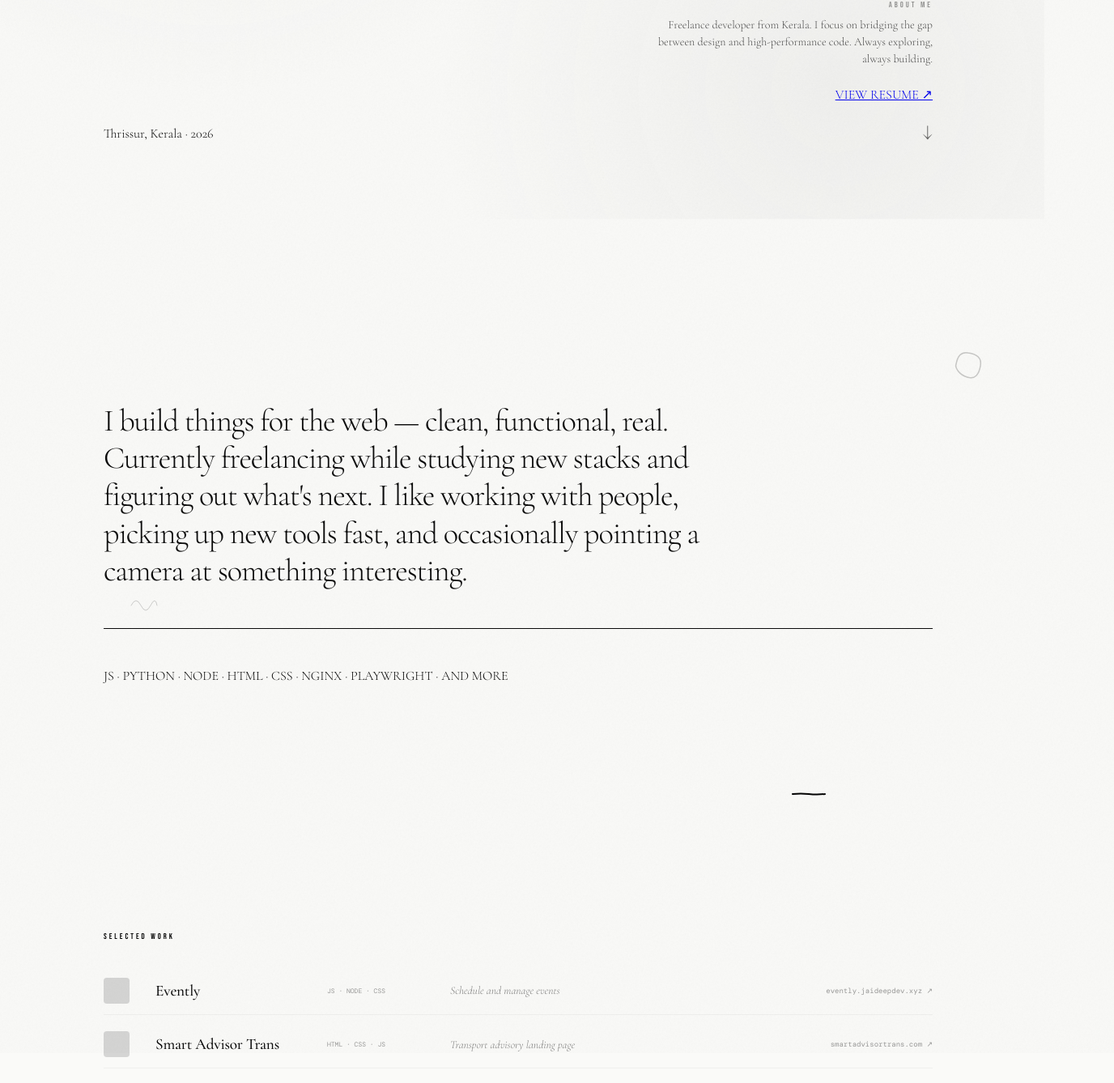
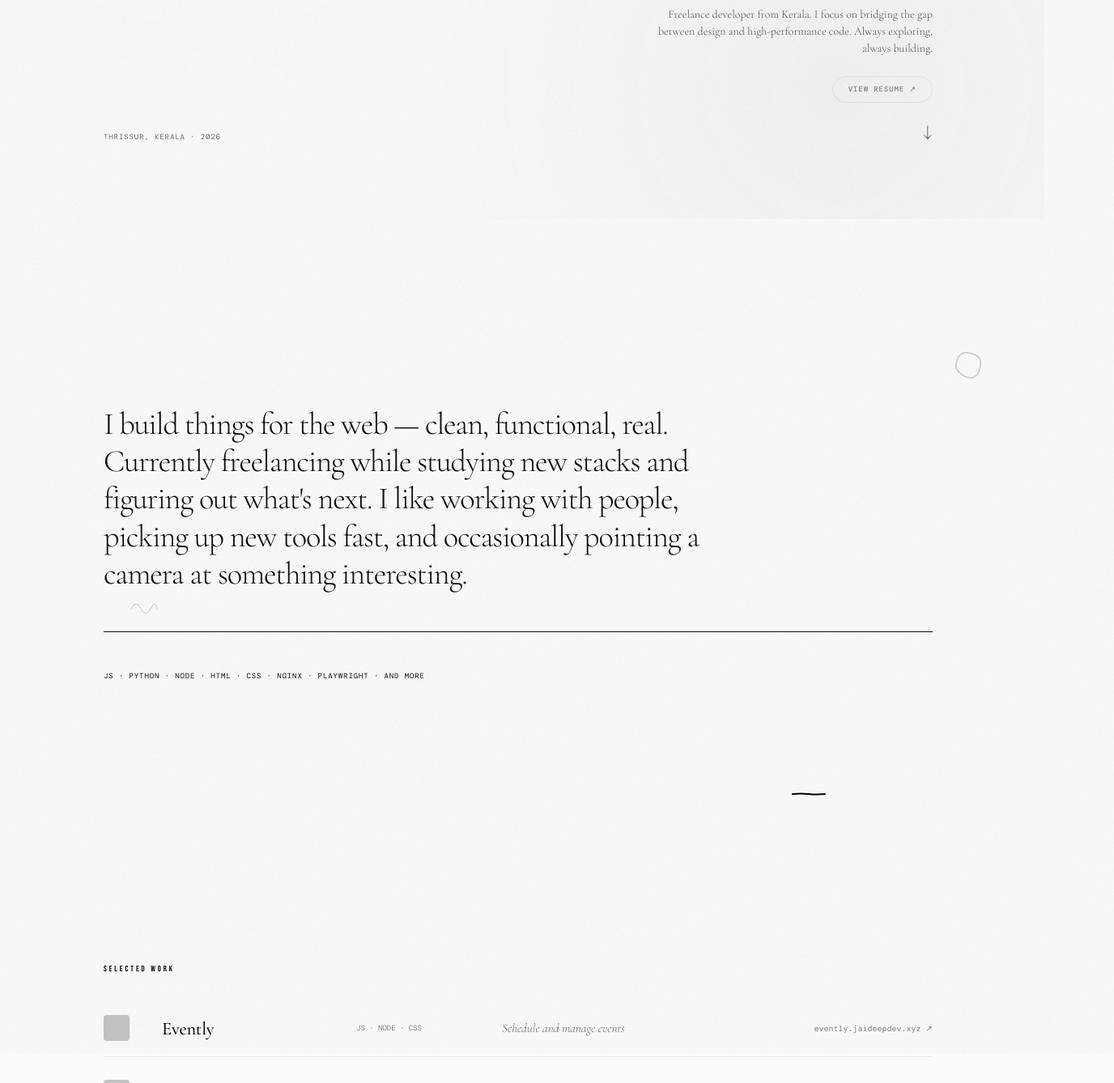
Before and after one commit to t0mzyi/portfolio, a React (Vite) app: page / in a window 1280 px wide. Shown: the part 529-1867 px from the top of the page at 81% size, 1376 px wide, since content can reach past the window. Built offline with nearby package versions, Linux system fonts and the light colour scheme; grey boxes are pictures that could not be loaded; a web font is replaced by a local one.

Commit message:
Final visibility fixes and design balance

```diff
--- a/src/App.tsx
+++ b/src/App.tsx
@@ -65,28 +65,28 @@ function Doodle({ type, style }: { type: DoodleType, style?: React.CSSProperties
           <circle cx="30" cy="20" r="10" stroke="black" strokeWidth="2" />
           <line x1="30" y1="30" x2="30" y2="60" stroke="black" strokeWidth="2" />
           <motion.line
-            x1="30" y1="40" x2="10" y2="50"
+            x1={30} y1={40} x2={10} y2={50}
             stroke="black" strokeWidth="2"
-            animate={{ x2: [10, 50], y2: [50, 40] }}
-            transition={{ duration: 0.5, repeat: Infinity, repeatType: "mirror" }}
+            animate={{ x2: [10, 50, 10], y2: [50, 40, 50] }}
+            transition={{ duration: 0.5, repeat: Infinity }}
           />
           <motion.line
-            x1="30" y1="40" x2="50" y2="50"
+            x1={30} y1={40} x2={50} y2={50}
             stroke="black" strokeWidth="2"
-            animate={{ x2: [50, 10], y2: [50, 40] }}
-            transition={{ duration: 0.5, repeat: Infinity, repeatType: "mirror" }}
+            animate={{ x2: [50, 10, 50], y2: [50, 40, 50] }}
+            transition={{ duration: 0.5, repeat: Infinity }}
           />
           <motion.line
-            x1="30" y1="60" x2="15" y2="90"
+            x1={30} y1={60} x2={15} y2={90}
             stroke="black" strokeWidth="2"
-            animate={{ x2: [15, 45], y2: [90, 80] }}
-            transition={{ duration: 0.5, repeat: Infinity, repeatType: "mirror" }}
+            animate={{ x2: [15, 45, 15], y2: [90, 80, 90] }}
+            transition={{ duration: 0.5, repeat: Infinity }}
           />
           <motion.line
-            x1="30" y1="60" x2="45" y2="90"
+            x1={30} y1={60} x2={45} y2={90}
             stroke="black" strokeWidth="2"
-            animate={{ x2: [45, 15], y2: [90, 80] }}
-            transition={{ duration: 0.5, repeat: Infinity, repeatType: "mirror" }}
+            animate={{ x2: [45, 15, 45], y2: [90, 80, 90] }}
+            transition={{ duration: 0.5, repeat: Infinity }}
           />
         </svg>
       </motion.div>
@@ -99,7 +99,7 @@ function Doodle({ type, style }: { type: DoodleType, style?: React.CSSProperties
         <svg viewBox="0 0 30 20" fill="none">
           <path d="M2 10 Q 15 0, 28 10 Q 15 20, 2 10" stroke="black" strokeWidth="1.5" />
           <motion.circle
-            cx="15" cy="10" r="4" fill="black"
+            cx={15} cy={10} r={4} fill="black"
             animate={{ x: [-2, 2, -2], scaleY: [1, 0.1, 1] }}
             transition={{
               x: { duration: 3, repeat: Infinity, ease: "easeInOut" },
@@ -315,7 +315,7 @@ function App() {
             <p style={{ fontSize: '14px', lineHeight: '1.5', opacity: 0.7, marginBottom: '1.5rem' }}>
               Freelance developer from Kerala. I focus on bridging the gap between design and high-performance code. Always exploring, always building.
             </p>
-            <a href="/resume.pdf" target="_blank" className="resume-link mono-tiny">VIEW RESUME ↗</a>
+            <a href="https://drive.google.com/file/d/1aBFF-yJ1v8WPN-evsLxmXygnsi3rDFk8/view?usp=sharing" target="_blank" className="resume-link mono-tiny">VIEW RESUME ↗</a>
             <Doodle type="walking-man" style={{ position: 'absolute', top: '-100px', left: '-20px', opacity: 0.2, scale: 0.7 }} />
           </div>
 
--- a/src/index.css
+++ b/src/index.css
@@ -127,15 +127,15 @@ section {
   opacity: 0;
   transform: translateY(30px);
   filter: blur(5px);
-  transition: opacity 1.5s cubic-bezier(0.2, 0.8, 0.2, 1),
-              transform 1.5s cubic-bezier(0.2, 0.8, 0.2, 1),
-              filter 1.5s cubic-bezier(0.2, 0.8, 0.2, 1);
+  transition: opacity 1s cubic-bezier(0.2, 0.8, 0.2, 1),
+              transform 1s cubic-bezier(0.2, 0.8, 0.2, 1),
+              filter 1s cubic-bezier(0.2, 0.8, 0.2, 1);
 }
 
 .reveal.visible {
-  opacity: 1;
-  transform: translateY(0);
-  filter: blur(0);
+  opacity: 1 !important;
+  transform: translateY(0) !important;
+  filter: blur(0) !important;
 }
 
 .stagger-1 { transition-delay: 0.1s; }
@@ -159,7 +159,31 @@ h1 {
   margin-bottom: 2rem;
 }
 
+.mono-tiny {
+  font-family: var(--font-mono);
+  font-size: 9px;
+  text-transform: uppercase;
+  letter-spacing: 0.1em;
+  opacity: 0.6;
+}
 
+.resume-link {
+  display: inline-block;
+  text-decoration: none;
+  color: var(--fg);
+  border: 1px solid rgba(10, 10, 10, 0.1);
+  padding: 0.6rem 1.2rem;
+  border-radius: 20px;
+  transition: all 0.3s cubic-bezier(0.2, 0.8, 0.2, 1);
+  background: transparent;
+}
+
+.resume-link:hover {
+  background: var(--fg);
+  color: var(--bg);
+  border-color: var(--fg);
+  transform: translateY(-2px);
+}
 
 /* Hero */
 #hero {
@@ -223,7 +247,7 @@ h1 {
 /* "Fully Small" Projects Section */
 #projects {
   min-height: auto;
-  padding: 10vh 10vw;
+  padding: 15vh 10vw;
 }
 
 .projects-container {
@@ -234,17 +258,19 @@ h1 {
 
 .project-row {
   display: grid;
-  grid-template-columns: 32px 180px 120px 1fr auto;
+  grid-template-columns: 32px 200px 140px 1fr auto;
   align-items: center;
-  gap: 2rem;
-  padding: 0.8rem 0;
-  border-bottom: 1px solid rgba(10, 10, 10, 0.04);
+  gap: 2.5rem;
+  padding: 1.2rem 0;
+  border-bottom: 1px solid rgba(10, 10, 10, 0.08);
   position: relative;
-  transition: opacity 0.3s ease;
+  transition: all 0.4s cubic-bezier(0.2, 0.8, 0.2, 1);
+  opacity: 1 !important; /* Ensure visibility */
 }
 
 .project-row:hover {
-  background: rgba(10, 10, 10, 0.01);
+  background: rgba(10, 10, 10, 0.02);
+  padding-left: 1rem;
 }
 
 .project-thumbnail {
@@ -252,14 +278,14 @@ h1 {
   height: 32px;
   border-radius: 4px;
   overflow: hidden;
-  opacity: 0.4;
+  opacity: 0.6;
   transition: opacity 0.4s ease, transform 0.4s ease;
   filter: grayscale(100%);
 }
 
 .project-row:hover .project-thumbnail {
   opacity: 1;
-  transform: scale(1.1);
+  transform: scale(1.15);
   filter: grayscale(0%);
 }
 
@@ -271,31 +297,32 @@ h1 {
 
 .project-name {
   font-family: var(--font-display);
-  font-size: 1.2rem;
+  font-size: 1.4rem;
   font-weight: 500;
   letter-spacing: -0.01em;
+  color: var(--fg);
 }
 
 .project-tech-meta {
   font-family: var(--font-mono);
-  font-size: 8px;
-  opacity: 0.4;
+  font-size: 9px;
+  opacity: 0.5;
   text-transform: uppercase;
 }
 
 .project-desc-short {
   font-family: var(--font-display);
   font-style: italic;
-  font-size: 0.85rem;
-  opacity: 0.5;
+  font-size: 0.95rem;
+  opacity: 0.6;
 }
 
 .project-url-link {
   font-family: var(--font-mono);
-  font-size: 9px;
+  font-size: 10px;
   text-decoration: none;
   color: var(--fg);
-  opacity: 0.4;
+  opacity: 0.5;
   transition: opacity 0.3s ease;
 }
 
@@ -322,9 +349,19 @@ h1 {
   letter-spacing: -0.02em;
 }
 
+/* Beyond Code */
+#beyond-code p {
+  width: 100%;
+  text-align: center;
+  font-style: italic;
+  font-size: clamp(2rem, 6vw, 4.5rem);
+  letter-spacing: -0.04em;
+  line-height: 1;
+}
+
 /* Contact */
 #contact h2 {
-  font-size: clamp(4rem, 18vw, 20rem);
+  font-size: clamp(3rem, 12vw, 10rem); /* Reduced from 20rem */
   line-height: 0.8;
   letter-spacing: -0.05em;
 }
@@ -338,7 +375,8 @@ h1 {
 
 @media (max-width: 1024px) {
   section { padding: 10vh 6vw; }
-  .project-row { grid-template-columns: 32px 1fr auto; gap: 1rem; }
+  .project-row { grid-template-columns: 32px 1fr auto; gap: 1.5rem; }
   .project-tech-meta, .project-desc-short { display: none; }
   .hero-about-me { position: static; text-align: left; margin-top: 3rem; max-width: 100%; }
+  #contact h2 { font-size: 15vw; }
 }
```
